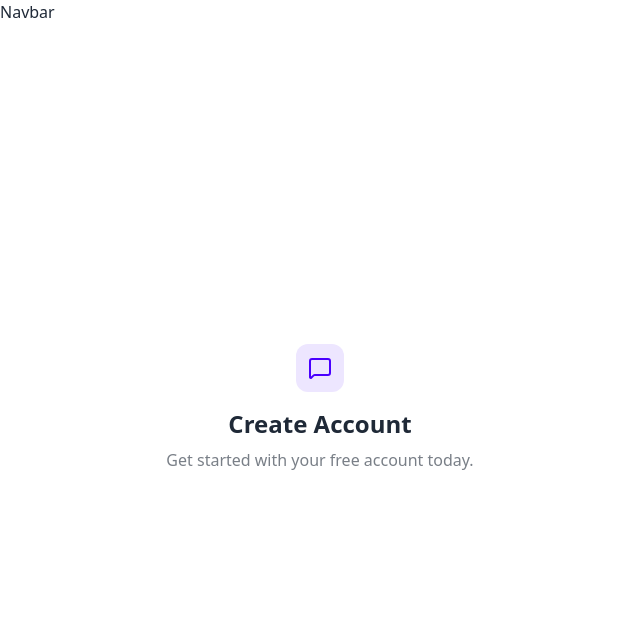
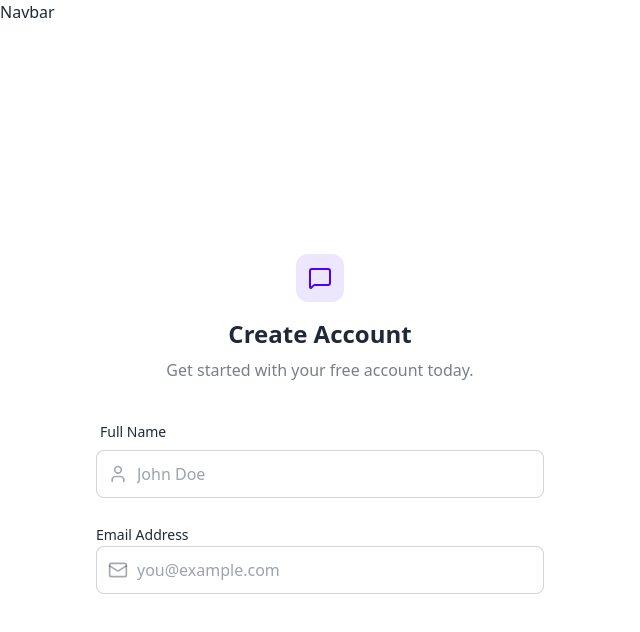
Before and after one commit to Breedlove-Jason/realtime-chat-app, a React (Vite) app in the folder frontend/: page /signup in a window 1280 px wide. Shown: the top 632 px of the page, without its empty margins (0-640 px from the left). Built offline with nearby package versions, Linux system fonts and the light colour scheme; no server answers.

Commit message:
feat: enhance SignUpPage with full name and email input fields

```diff
--- a/frontend/src/pages/SignUpPage.jsx
+++ b/frontend/src/pages/SignUpPage.jsx
@@ -1,6 +1,6 @@
 import React, { useState } from 'react';
 import { useAuthStore } from '../store/useAuthStore.js';
-import { MessageSquare } from 'lucide-react';
+import { MessageSquare, User, Mail } from 'lucide-react';
 
 function SignUpPage() {
   const [showPassword, setShowPassword] = useState(false);
@@ -18,11 +18,11 @@
     e.preventDefault();
   };
   return (
-    <div className={'min-h-screen grid lg: grid-cols-2'}>
+    <div className={'min-h-screen grid lg:grid-cols-2'}>
       {/*left side of the form*/}
       <div className="flex flex-col justify-center items-center p-6 sm:p-12">
         <div className="w-full max-w-md space-y-8">
-            {/*LOGO*/}
+          {/*LOGO*/}
           <div className="text-center mb-8">
             <div className="flex flex-col items-center gap-2 group">
               <div className="size-12 rounded-xl bg-primary/10 flex items-center justify-center group-hover:bg-primary/20 transition-colors">
@@ -34,7 +34,44 @@
               </p>
             </div>
           </div>
-            <form onSubmit={handleSubmit} className={'space-y-6'}></form>
+          <form onSubmit={handleSubmit} className={'space-y-6'}>
+            <div className="form-control">
+              <label className={'label'}>
+                <span className="label-text font-medium">Full Name</span>
+              </label>
+              <div className="relative">
+                <div className="absolute inset-y-0 left-0 pl-3 flex items-center pointer-events-none">
+                  <User className={'size-5 text-base-content/40'} />
+                </div>
+                <input
+                  type="text"
+                  className={`input input-bordered w-full pl-10`}
+                  placeholder={'John Doe'}
+                  value={formData.fullName}
+                  onChange={(e) =>
+                    setFormData({ ...formData, fullName: e.target.value })
+                  }
+                />
+              </div>
+            </div>
+              <div className="form-control">
+                  <label>
+                      <span className={"label-text font-medium"}>Email Address</span>
+                  </label>
+                  <div className="relative">
+                      <div className="absolute inset-y-0 left-0 pl-3 flex items-center pointer-events-none">
+                          <Mail className={"size-5 text-base-content/40"} />
+                      </div>
+                      <input
+                      type={"email"}
+                      className={`input input-bordered w-full pl-10`}
+                      placeholder={"you@example.com"}
+                      value={formData.email}
+                      onChange={(e) => setFormData({ ...formData, email: e.target.value })}
+                      />
+                  </div>
+              </div>
+          </form>
         </div>
       </div>
     </div>
```
